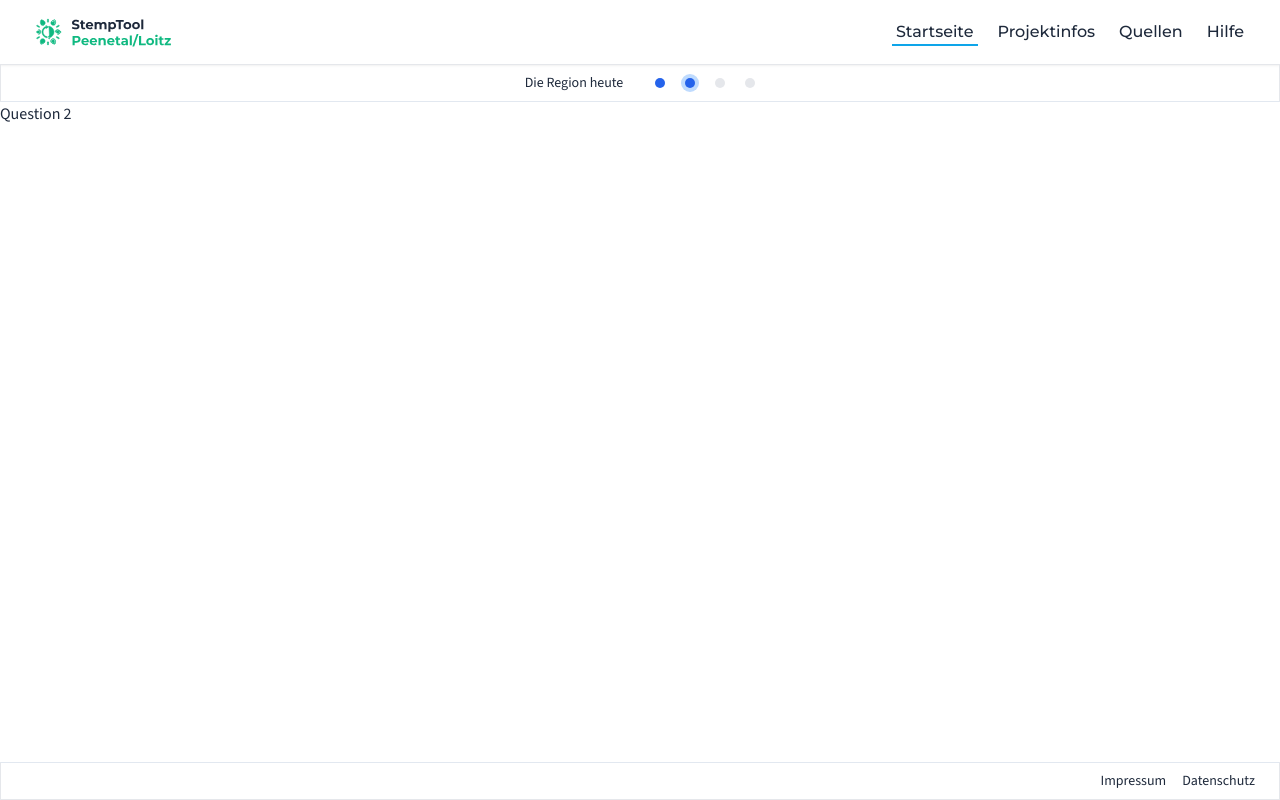
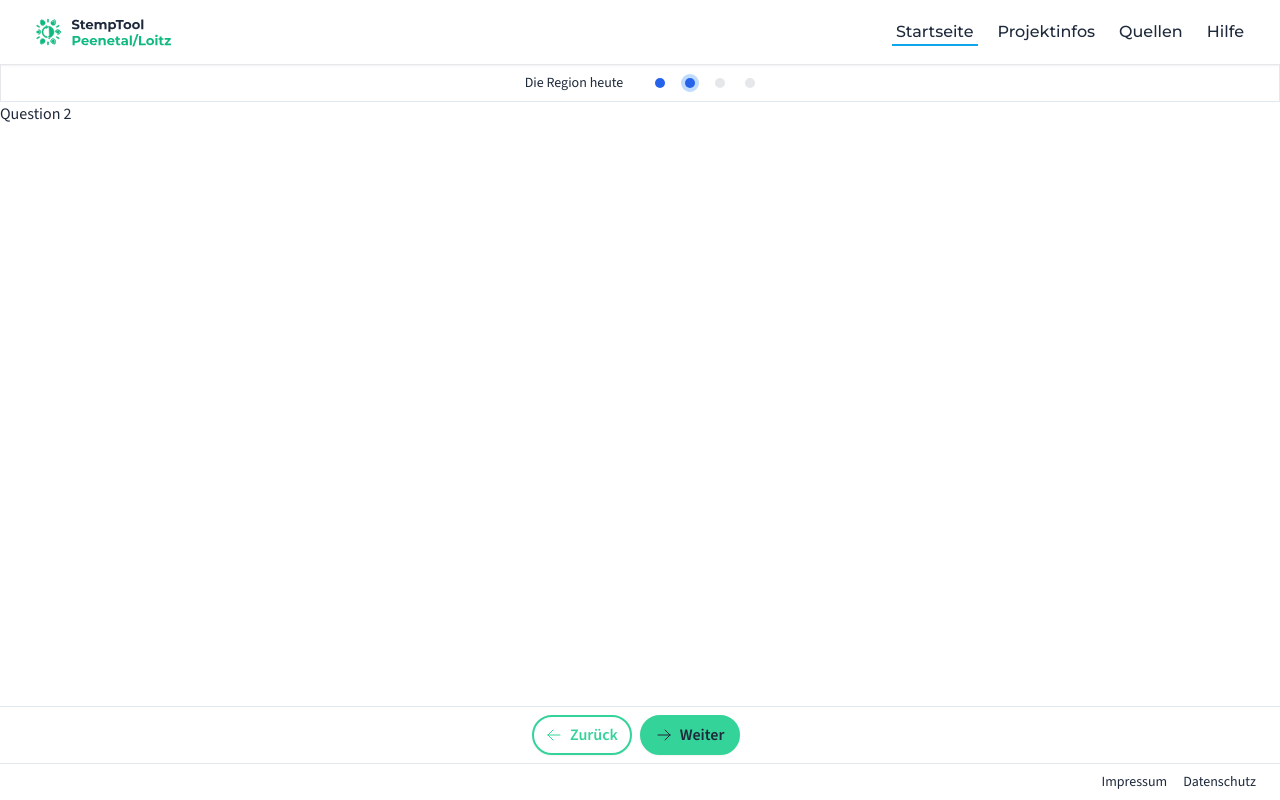
Before and after one commit to bmlancien/ReEnAct-Prototype, a Next.js app: page /questions/question2 in a window 1280 px wide. Built offline with nearby package versions, Linux system fonts and the light colour scheme.

Commit message:
impove buttons

```diff
--- a/src/app/page.js
+++ b/src/app/page.js
@@ -3,7 +3,6 @@ import HomepageCard from "../components/common/HomepageCard";
 import HomepageSecondaryCards from "../components/common/HomepageSecondaryCards";
 import { LinkIcon } from "../components/common/Links";
 import { ArrowRightIcon } from '@heroicons/react/24/outline';
-import Link from "next/link";
 
 export default function Home() {
   return (
@@ -24,9 +23,8 @@ export default function Home() {
               >
                 <WhiteButtonMedium
                   href="/questions/question1"
-                >
-                  Los geht's
-                </WhiteButtonMedium>
+                  text="Los geht's"
+                />
               </HomepageCard>
               <HomepageCard
                 src="/images/switch.png"
@@ -34,9 +32,8 @@ export default function Home() {
               >
                 <WhiteButtonMedium
                   href="/questions/question1"
-                >
-                  Los geht's
-                </WhiteButtonMedium>
+                  text="Los geht's"
+                />
               </HomepageCard>
               <HomepageCard
                 src="/images/compare.png"
@@ -44,9 +41,8 @@ export default function Home() {
               >
                 <OutlineWhiteButtonMedium
                   href="/questions/question1"
-                >
-                  Vergleichen
-                </OutlineWhiteButtonMedium>
+                  text="Vergleichen"
+                />
               </HomepageCard>
             </div>
           </div>
--- a/src/app/questions/question1/page.js
+++ b/src/app/questions/question1/page.js
@@ -1,4 +1,7 @@
+import BottomNav from "../../../components/common/BottomNav";
 import Breadcrumb from "../../../components/common/Breadcrumb";
+import { LightButtonMedium, PrimaryButtonMedium } from "../../../components/common/Buttons";
+import { ArrowRightIcon } from '@heroicons/react/24/outline';
 
 export default function Question1() {
   return (
@@ -11,6 +14,23 @@ export default function Question1() {
           <p className="max-w-xl pb-2">Es gibt mehrere Wege, das Hauptziel zu erreichen. Diese Wege werden durch verschiedene Zukunftsszenarien dargestellt. Mithilfe einiger Fragen können Sie das beste Zukunftsszenario und damit die optimale Lösung für die Region finden.</p>
         </div>
       </main>
+      <BottomNav>
+        <div className="flex">
+          <div className="pe-2 invisible">
+            <LightButtonMedium
+              href="#"
+              text=""
+            />
+          </div>
+          <div className="pe-2">
+            <PrimaryButtonMedium
+              href="/questions/question2"
+              icon={ArrowRightIcon}
+              text="Weiter"
+            />
+          </div>
+        </div>
+      </BottomNav>
     </>
   );
 }
--- a/src/app/questions/question2/page.js
+++ b/src/app/questions/question2/page.js
@@ -1,12 +1,33 @@
+import BottomNav from "../../../components/common/BottomNav";
 import Breadcrumb from "../../../components/common/Breadcrumb";
+import { LightButtonMedium, PrimaryButtonMedium } from "../../../components/common/Buttons";
+import { ArrowLeftIcon, ArrowRightIcon } from '@heroicons/react/24/outline';
 
 export default function Question2() {
   return (
     <>
+      <Breadcrumb />
       <main className="grow">
-        <Breadcrumb />
         Question 2
       </main>
+      <BottomNav>
+        <div className="flex">
+          <div className="pe-2">
+            <LightButtonMedium
+              href="/questions/question1"
+              icon={ArrowLeftIcon}
+              text="Zurück"
+            />
+          </div>
+          <div className="pe-2">
+            <PrimaryButtonMedium
+              href="/questions/question3"
+              icon={ArrowRightIcon}
+              text="Weiter"
+            />
+          </div>
+        </div>
+      </BottomNav>
     </>
   );
 }
--- a/src/app/questions/question3/page.js
+++ b/src/app/questions/question3/page.js
@@ -1,12 +1,33 @@
+import BottomNav from "../../../components/common/BottomNav";
 import Breadcrumb from "../../../components/common/Breadcrumb";
+import { LightButtonMedium, PrimaryButtonMedium } from "../../../components/common/Buttons";
+import { ArrowLeftIcon, ArrowRightIcon } from '@heroicons/react/24/outline';
 
 export default function Question3() {
   return (
     <>
+      <Breadcrumb />
       <main className="grow">
-        <Breadcrumb />
         Question 2
       </main>
+      <BottomNav>
+        <div className="flex">
+          <div className="pe-2">
+            <LightButtonMedium
+              href="/questions/question2"
+              icon={ArrowLeftIcon}
+              text="Zurück"
+            />
+          </div>
+          <div className="pe-2">
+            <PrimaryButtonMedium
+              href="/questions/question4"
+              icon={ArrowRightIcon}
+              text="Weiter"
+            />
+          </div>
+        </div>
+      </BottomNav>
     </>
   );
 }
--- a/src/app/questions/question4/page.js
+++ b/src/app/questions/question4/page.js
@@ -1,12 +1,32 @@
+import BottomNav from "../../../components/common/BottomNav";
 import Breadcrumb from "../../../components/common/Breadcrumb";
+import { LightButtonMedium, PrimaryButtonMedium } from "../../../components/common/Buttons";
+import { ArrowLeftIcon, ArrowRightIcon } from '@heroicons/react/24/outline';
 
 export default function Question4() {
   return (
     <>
+      <Breadcrumb />
       <main className="grow">
-        <Breadcrumb />
         Question 2
       </main>
+      <BottomNav>
+        <div className="flex">
+          <div className="pe-2">
+            <LightButtonMedium
+              href="/questions/question3"
+              icon={ArrowLeftIcon}
+              text="Zurück"
+            />
+          </div>
+          <div className="pe-2 invisible">
+            <PrimaryButtonMedium
+              href=""
+              text=""
+            />
+          </div>
+        </div>
+      </BottomNav>
     </>
   );
 }
--- /dev/null
+++ b/src/components/common/BottomNav.js
@@ -0,0 +1,11 @@
+const BottomNav = ({ children }) => {
+  return (
+    <nav className="fixed bottom-[37px] left-0 w-full bg-white py-2 px-6 border-t border-slate-200">
+      <div className="flex justify-center">
+        { children }
+      </div>
+    </nav>
+  )
+}
+
+export default BottomNav;
--- a/src/components/common/Buttons.js
+++ b/src/components/common/Buttons.js
@@ -1,46 +1,73 @@
 import Link from "next/link";
 
-export const PrimaryButtonMedium = ({ href, children }) => (
+export const PrimaryButtonMedium = ({ href, icon: Icon, text }) => (
   <Link
     href={href}
-    className="rounded-full min-w-[100px] bg-emerald-400 px-2.5 py-1.5 text-base text-center font-semibold text-slate-800 shadow-sm hover:bg-emerald-500 focus-visible:outline focus-visible:outline-2 focus-visible:outline-offset-2 focus-visible:outline-emerald-600"
+    className="block rounded-full min-w-[100px] border-2 border-emerald-400 bg-emerald-400 px-2.5 py-1.5 text-base text-center font-semibold text-slate-800 shadow-sm hover:bg-emerald-500 focus-visible:outline focus-visible:outline-2 focus-visible:outline-offset-2 focus-visible:outline-emerald-600"
   >
-    { children }
+    <span className="flex justify-center items-center">
+      {Icon && (
+        <span className="me-2">
+          <Icon
+            className="h-4 w-4"
+          />
+        </span>
+      )}
+      { text }
+    </span>
   </Link>
 );
 
-export const WhiteButtonMedium = ({ href, children }) => (
+export const WhiteButtonMedium = ({ href, icon: Icon, text }) => (
   <Link
     href={href}
-    className="rounded-full min-w-[100px] bg-white px-2.5 py-1.5 text-base text-center font-semibold text-slate-800 shadow-sm hover:bg-slate-200 focus-visible:outline focus-visible:outline-2 focus-visible:outline-offset-2 focus-visible:outline-slate-200"
+    className="block rounded-full min-w-[100px] border-2 border-white bg-white px-2.5 py-1.5 text-base text-center font-semibold text-slate-800 shadow-sm hover:bg-slate-200 focus-visible:outline focus-visible:outline-2 focus-visible:outline-offset-2 focus-visible:outline-slate-300"
   >
-    { children }
+    <span className="flex justify-center items-center">
+      {Icon && (
+        <span className="me-2">
+          <Icon
+            className="h-4 w-4"
+          />
+        </span>
+      )}
+      { text }
+    </span>
   </Link>
 );
 
-export const LightButtonMedium = ({ href, children }) => (
+export const LightButtonMedium = ({ href, icon: Icon, text }) => (
   <Link
     href={href}
-    className="rounded-full min-w-[100px] bg-slate-100 px-2.5 py-1.5 text-base text-center font-semibold text-slate-800 shadow-sm hover:bg-slate-200 focus-visible:outline focus-visible:outline-2 focus-visible:outline-offset-2 focus-visible:outline-slate-300"
+    className="block rounded-full min-w-[100px] border-2 border-emerald-400 bg-transparent px-2.5 py-1.5 text-base text-center font-semibold text-emerald-400 shadow-sm hover:bg-emerald-50 focus-visible:outline focus-visible:outline-2 focus-visible:outline-offset-2 focus-visible:outline-emerald-600"
   >
-    {children}
+    <span className="flex justify-center items-center">
+      {Icon && (
+        <span className="me-2">
+          <Icon
+            className="h-4 w-4"
+          />
+        </span>
+      )}
+      { text }
+    </span>
   </Link>
 );
 
-export const OutlinePrimaryButtonMedium = ({ href, children }) => (
+export const OutlineWhiteButtonMedium = ({ href, icon: Icon, text }) => (
   <Link
     href={href}
-    className="rounded-full min-w-[100px] border-2 border-emerald-400 bg-transparent px-2.5 py-1.5 text-base text-center font-semibold text-emerald-400 shadow-sm hover:bg-emerald-50 focus-visible:outline focus-visible:outline-2 focus-visible:outline-offset-2 focus-visible:outline-emerald-600"
+    className="block rounded-full min-w-[100px] border-2 border-white bg-transparent px-2.5 py-1.5 text-base text-center font-semibold text-slate-800 shadow-sm hover:bg-white focus-visible:outline focus-visible:outline-2 focus-visible:outline-offset-2 focus-visible:outline-slate-800"
   >
-    {children}
+    <span className="flex justify-center items-center">
+      {Icon && (
+        <span className="me-2">
+          <Icon
+            className="h-4 w-4"
+          />
+        </span>
+      )}
+      { text }
+    </span>
   </Link>
 );
-
-export const OutlineWhiteButtonMedium = ({ href, children }) => (
-  <Link
-    href={href}
-    className="rounded-full min-w-[100px] border-2 border-white bg-transparent px-2.5 py-1.5 text-base text-center font-semibold text-slate-800 shadow-sm hover:bg-white focus-visible:outline focus-visible:outline-2 focus-visible:outline-offset-2 focus-visible:outline-slate-800"
-  >
-    {children}
-  </Link>
-);
--- a/src/components/layout/Footer.js
+++ b/src/components/layout/Footer.js
@@ -1,6 +1,6 @@
 const Footer = () => {
   return (
-    <footer className="fixed bottom-0 left-0 w-full bg-white py-2 px-6 border border-t-slate-200">
+    <footer className="fixed bottom-0 left-0 w-full bg-white py-2 px-6 border-t border-slate-200">
       <div className="flex justify-end text-sm">
         <a href="#" className="me-4">Impressum</a>
         <a href="#">Datenschutz</a>
--- a/src/components/layout/Nav.js
+++ b/src/components/layout/Nav.js
@@ -3,11 +3,12 @@
 import { Disclosure, DisclosureButton, DisclosurePanel, Menu, MenuButton, MenuItem, MenuItems } from '@headlessui/react';
 import { Bars3Icon, XMarkIcon } from '@heroicons/react/24/outline';
 import { Montserrat } from "next/font/google";
+import Link from "next/link";
 
 const montserrat = Montserrat({ subsets: ["latin"] });
 
 const navigation = [
-  { name: 'Startseite', href: '#', current: true },
+  { name: 'Startseite', href: '/', current: true },
   { name: 'Projektinfos', href: '#', current: false },
   { name: 'Quellen', href: '#', current: false },
   { name: 'Hilfe', href: '#', current: false }
@@ -38,11 +39,15 @@ export default function Nav() {
               </div>
               <div className="flex flex-1 items-center justify-center sm:items-stretch sm:justify-between">
                 <div className="flex flex-shrink-0 items-center">
-                  <img
-                    className="h-8 w-auto"
-                    src="/stemptool_logo.svg"
-                    alt="Your Company"
-                  />
+                  <Link
+                    href="/"
+                  >
+                    <img
+                      className="h-8 w-auto"
+                      src="/stemptool_logo.svg"
+                      alt="Your Company"
+                    />
+                  </Link>
                 </div>
                 <div className="hidden sm:ml-6 sm:block">
                   <div className="flex space-x-4">
```
